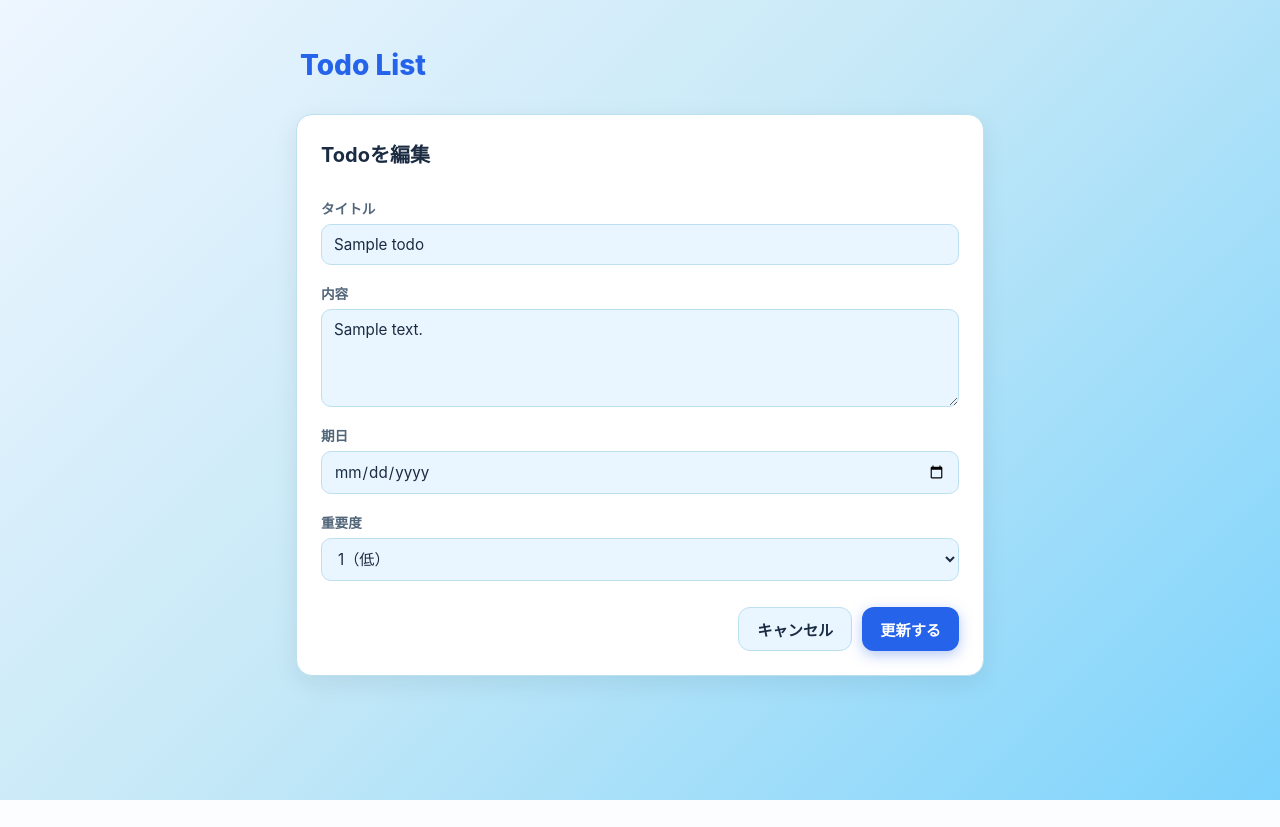
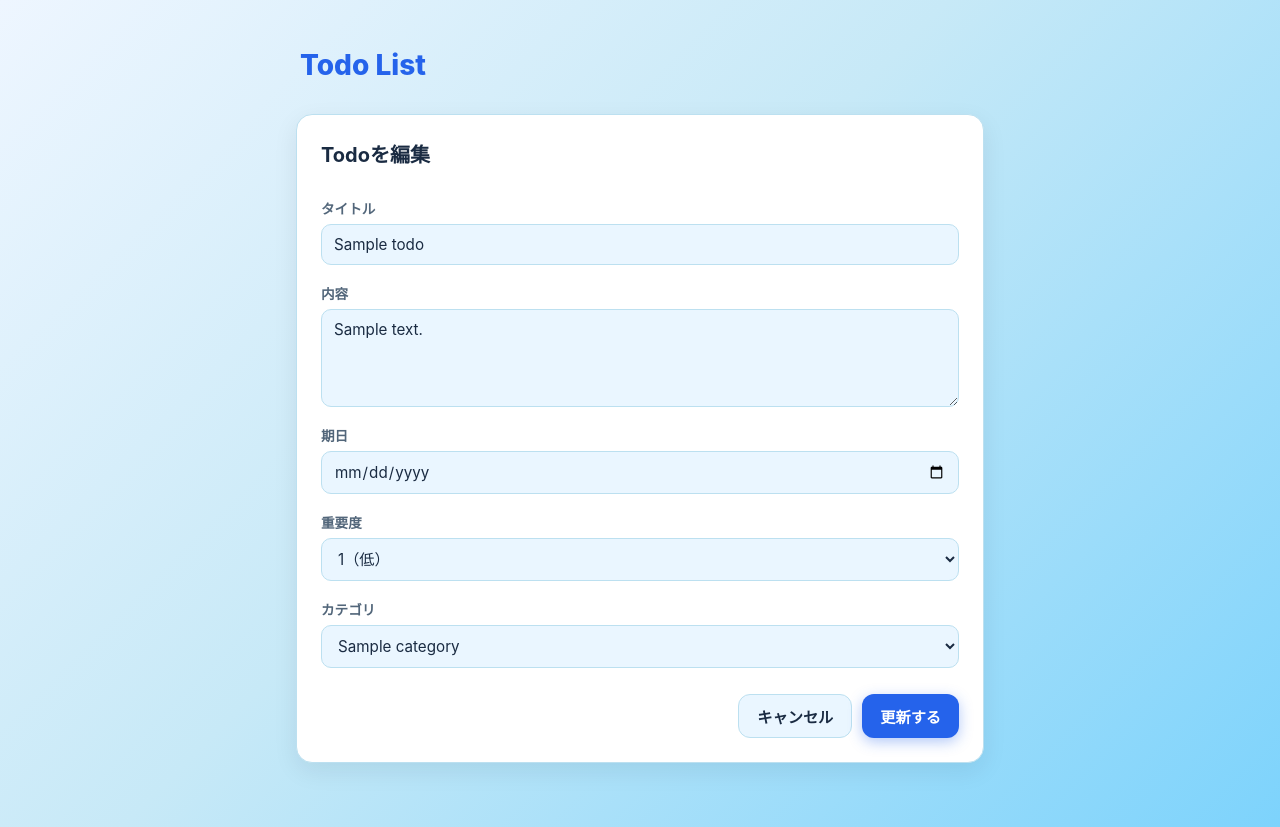
Before and after one commit to yurin02/todo-list-app, a FastAPI app: template app/templates/form.html in a window 1280 px wide. Before the commit the page ends 800 px from the top, so only its background shows below. Run offline with FastAPI, Linux system fonts and the light colour scheme; the template is opened without the code that fills it: most values are stand-ins (such as "Sample title", 1, 10 or a date in 2020).

Commit message:
Add category classification (work/secondhand/chatbot/personal)
New Category column (append-only, defaults to "personal" for
existing rows) with color-coded badges matching the existing
badge/gradient visual language, in both light and dark themes.

```diff
--- a/app/main.py
+++ b/app/main.py
@@ -30,7 +30,13 @@ def index(request: Request, sort: str = sheets.DEFAULT_SORT):
         sort = sheets.DEFAULT_SORT
     todos = _with_overdue_flag(sheets.list_todos(sort=sort))
     return templates.TemplateResponse(
-        "index.html", {"request": request, "todos": todos, "current_sort": sort}
+        "index.html",
+        {
+            "request": request,
+            "todos": todos,
+            "current_sort": sort,
+            "category_labels": sheets.CATEGORIES,
+        },
     )
 
 
@@ -38,12 +44,16 @@ def index(request: Request, sort: str = sheets.DEFAULT_SORT):
 def new_todo_form(request: Request):
     return templates.TemplateResponse(
         "form.html",
-        {"request": request, "mode": "new", "todo": {}},
+        {"request": request, "mode": "new", "todo": {}, "categories": sheets.CATEGORIES},
     )
 
 
 def _clamp_priority(priority: int) -> int:
     return max(sheets.PRIORITY_MIN, min(sheets.PRIORITY_MAX, priority))
+
+
+def _clean_category(category: str) -> str:
+    return category if category in sheets.CATEGORIES else sheets.DEFAULT_CATEGORY
 
 
 @app.post("/todos")
@@ -52,8 +62,15 @@ def create_todo(
     content: str = Form(""),
     due_date: str = Form(""),
     priority: int = Form(sheets.DEFAULT_PRIORITY),
+    category: str = Form(sheets.DEFAULT_CATEGORY),
 ):
-    sheets.create_todo(title=title, content=content, due_date=due_date, priority=_clamp_priority(priority))
+    sheets.create_todo(
+        title=title,
+        content=content,
+        due_date=due_date,
+        priority=_clamp_priority(priority),
+        category=_clean_category(category),
+    )
     return RedirectResponse(url="/", status_code=303)
 
 
@@ -62,7 +79,7 @@ def edit_todo_form(request: Request, todo_id: str):
     todo = sheets.get_todo(todo_id)
     return templates.TemplateResponse(
         "form.html",
-        {"request": request, "mode": "edit", "todo": todo},
+        {"request": request, "mode": "edit", "todo": todo, "categories": sheets.CATEGORIES},
     )
 
 
@@ -73,9 +90,15 @@ def update_todo(
     content: str = Form(""),
     due_date: str = Form(""),
     priority: int = Form(sheets.DEFAULT_PRIORITY),
+    category: str = Form(sheets.DEFAULT_CATEGORY),
 ):
     sheets.update_todo(
-        todo_id, title=title, content=content, due_date=due_date, priority=_clamp_priority(priority)
+        todo_id,
+        title=title,
+        content=content,
+        due_date=due_date,
+        priority=_clamp_priority(priority),
+        category=_clean_category(category),
     )
     return RedirectResponse(url="/", status_code=303)
 
--- a/app/sheets.py
+++ b/app/sheets.py
@@ -10,7 +10,7 @@ from google.oauth2.service_account import Credentials
 SCOPES = ["https://www.googleapis.com/auth/spreadsheets"]
 
 SHEET_NAME = "Todos"
-HEADERS = ["ID", "Title", "Content", "DueDate", "Status", "CreatedAt", "UpdatedAt", "Priority"]
+HEADERS = ["ID", "Title", "Content", "DueDate", "Status", "CreatedAt", "UpdatedAt", "Priority", "Category"]
 
 STATUS_PENDING = "pending"
 STATUS_DONE = "done"
@@ -18,6 +18,14 @@ STATUS_DONE = "done"
 DEFAULT_PRIORITY = 3
 PRIORITY_MIN = 1
 PRIORITY_MAX = 4
+
+CATEGORIES = {
+    "work": "本業",
+    "secondhand": "古着",
+    "chatbot": "チャットボット案件",
+    "personal": "私用",
+}
+DEFAULT_CATEGORY = "personal"
 
 
 def _col_letter(index0: int) -> str:
@@ -101,6 +109,8 @@ def _now() -> str:
 def _normalize(todo: dict) -> dict:
     priority = todo.get("Priority")
     todo["Priority"] = int(priority) if priority not in (None, "") else DEFAULT_PRIORITY
+    if todo.get("Category") not in CATEGORIES:
+        todo["Category"] = DEFAULT_CATEGORY
     return todo
 
 
@@ -137,17 +147,28 @@ def get_todo(todo_id: str) -> dict:
     return _normalize(dict(zip(HEADERS, values)))
 
 
-def create_todo(title: str, content: str, due_date: str, priority: int = DEFAULT_PRIORITY) -> dict:
+def create_todo(
+    title: str,
+    content: str,
+    due_date: str,
+    priority: int = DEFAULT_PRIORITY,
+    category: str = DEFAULT_CATEGORY,
+) -> dict:
     worksheet = _get_worksheet()
     todo_id = str(uuid.uuid4())
     now = _now()
-    row = [todo_id, title, content, due_date, STATUS_PENDING, now, now, priority]
+    row = [todo_id, title, content, due_date, STATUS_PENDING, now, now, priority, category]
     worksheet.append_row(row, value_input_option="USER_ENTERED")
     return _normalize(dict(zip(HEADERS, row)))
 
 
 def update_todo(
-    todo_id: str, title: str, content: str, due_date: str, priority: int = DEFAULT_PRIORITY
+    todo_id: str,
+    title: str,
+    content: str,
+    due_date: str,
+    priority: int = DEFAULT_PRIORITY,
+    category: str = DEFAULT_CATEGORY,
 ) -> None:
     worksheet = _get_worksheet()
     row_index = _find_row_index(todo_id)
@@ -155,7 +176,7 @@ def update_todo(
     created_col = HEADERS.index("CreatedAt") + 1
     current_status = worksheet.cell(row_index, status_col).value
     created_at = worksheet.cell(row_index, created_col).value
-    row = [todo_id, title, content, due_date, current_status, created_at, _now(), priority]
+    row = [todo_id, title, content, due_date, current_status, created_at, _now(), priority, category]
     worksheet.update(
         f"A{row_index}:{LAST_COLUMN_LETTER}{row_index}", [row], value_input_option="USER_ENTERED"
     )
--- a/app/static/style.css
+++ b/app/static/style.css
@@ -25,6 +25,15 @@
 
   --due-bg: #dbeafe;
   --due-text: #1d4ed8;
+
+  --cat-work-bg: #e0e7ff;
+  --cat-work-text: #4338ca;
+  --cat-secondhand-bg: #fef3c7;
+  --cat-secondhand-text: #b45309;
+  --cat-chatbot-bg: #f3e8ff;
+  --cat-chatbot-text: #7e22ce;
+  --cat-personal-bg: #f1f5f9;
+  --cat-personal-text: #475569;
 
   --shadow-md: 0 8px 24px rgba(15, 23, 42, 0.08);
   --shadow-lg: 0 16px 40px rgba(15, 23, 42, 0.14);
@@ -58,6 +67,15 @@
 
     --due-bg: rgba(56, 189, 248, 0.15);
     --due-text: #bae6fd;
+
+    --cat-work-bg: rgba(129, 140, 248, 0.18);
+    --cat-work-text: #c7d2fe;
+    --cat-secondhand-bg: rgba(251, 191, 36, 0.18);
+    --cat-secondhand-text: #fde68a;
+    --cat-chatbot-bg: rgba(192, 132, 252, 0.18);
+    --cat-chatbot-text: #e9d5ff;
+    --cat-personal-bg: rgba(148, 163, 184, 0.18);
+    --cat-personal-text: #e2e8f0;
 
     --shadow-md: 0 8px 24px rgba(0, 0, 0, 0.35);
     --shadow-lg: 0 16px 40px rgba(0, 0, 0, 0.5);
@@ -353,6 +371,26 @@ body {
   box-shadow: 0 0 10px var(--overdue-glow);
 }
 
+.badge-category-work {
+  background: var(--cat-work-bg);
+  color: var(--cat-work-text);
+}
+
+.badge-category-secondhand {
+  background: var(--cat-secondhand-bg);
+  color: var(--cat-secondhand-text);
+}
+
+.badge-category-chatbot {
+  background: var(--cat-chatbot-bg);
+  color: var(--cat-chatbot-text);
+}
+
+.badge-category-personal {
+  background: var(--cat-personal-bg);
+  color: var(--cat-personal-text);
+}
+
 /* Empty state */
 .empty-state {
   text-align: center;
--- a/app/templates/form.html
+++ b/app/templates/form.html
@@ -22,6 +22,14 @@
       <option value="4" {% if current_priority|int == 4 %}selected{% endif %}>4（高）</option>
     </select>
 
+    <label class="form-label" for="category">カテゴリ</label>
+    <select id="category" name="category" class="form-input">
+      {% set current_category = todo.Category or "personal" %}
+      {% for value, label in categories.items() %}
+      <option value="{{ value }}" {% if current_category == value %}selected{% endif %}>{{ label }}</option>
+      {% endfor %}
+    </select>
+
     <div class="form-actions">
       <a href="/" class="btn btn-ghost">キャンセル</a>
       <button type="submit" class="btn btn-primary">{% if mode == 'new' %}登録する{% else %}更新する{% endif %}</button>
--- a/app/templates/index.html
+++ b/app/templates/index.html
@@ -20,6 +20,7 @@
     <div class="todo-body">
       <div class="todo-header">
         <h2 class="todo-title">{{ todo.Title }}</h2>
+        <span class="badge badge-category-{{ todo.Category }}">{{ category_labels[todo.Category] }}</span>
         <span class="priority-dots" aria-label="重要度 {{ todo.Priority }}">
           {% for level in range(1, 5) %}
           <span class="priority-dot {% if level <= todo.Priority %}is-filled{% endif %}"></span>
```
